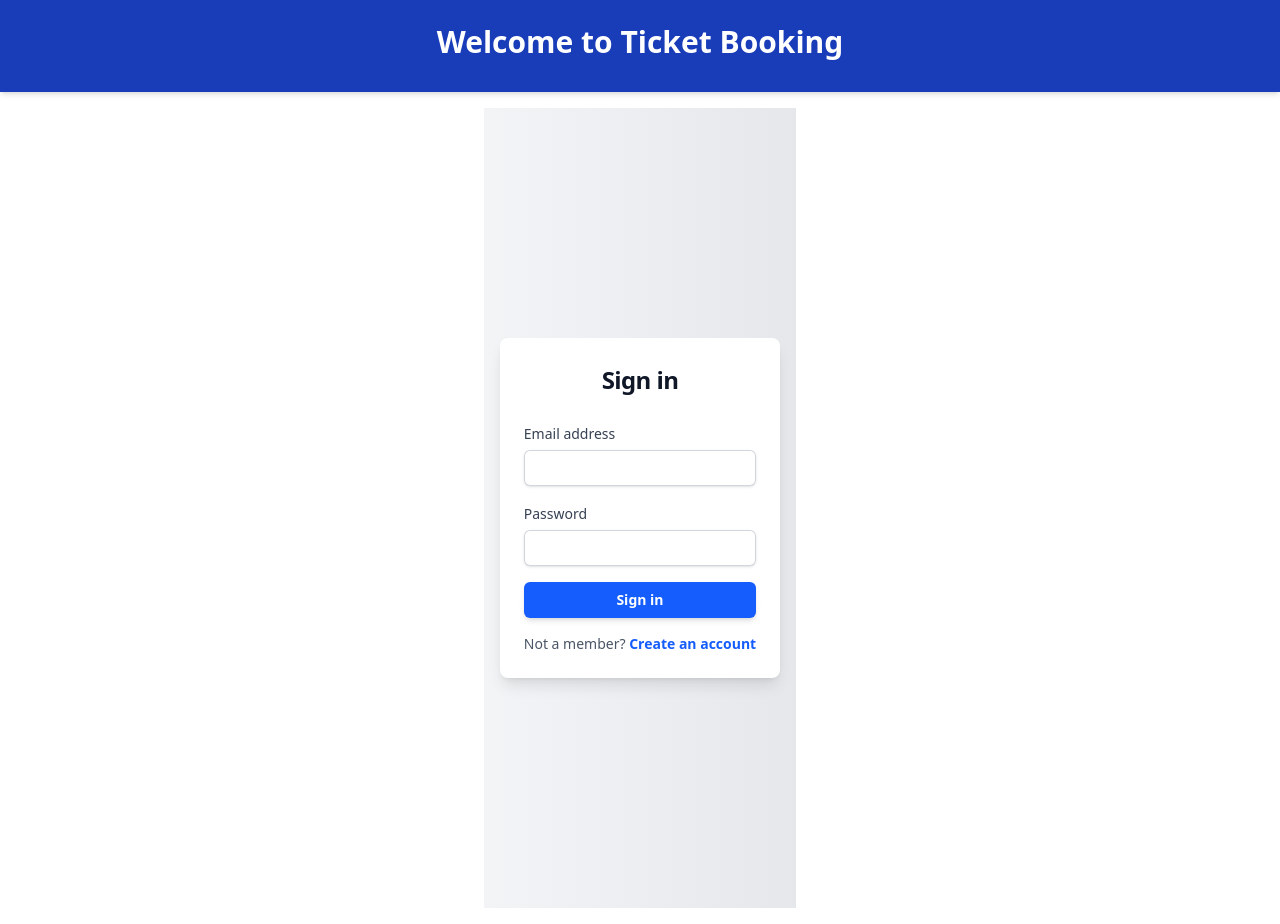
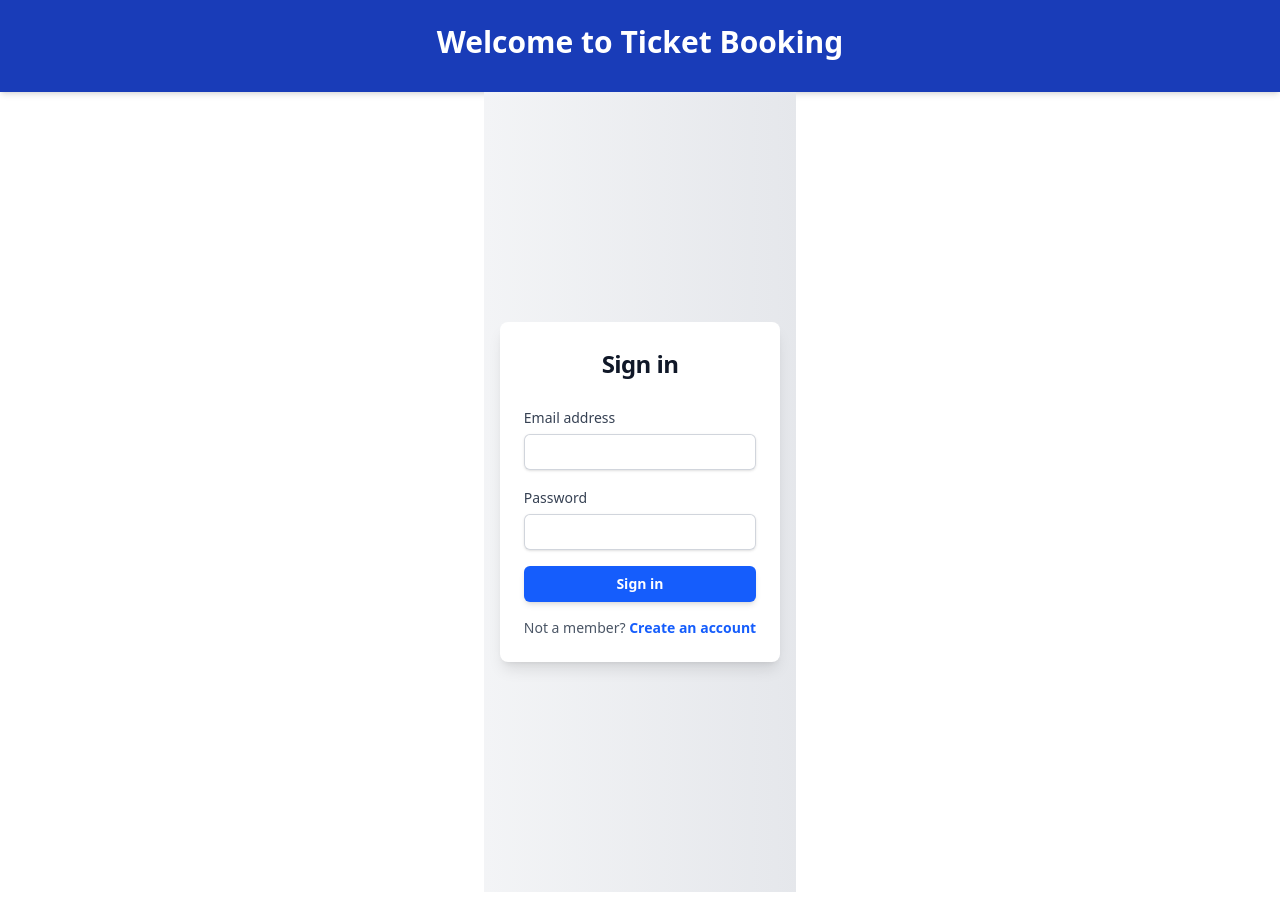
Before and after one commit to Srinandan2003/TICKET_BOOKING_APP, a React (Vite) app in the folder frontend/: page /login in a window 1280 px wide. After the commit the page ends 892 px from the top, so only its background shows below. Built offline with nearby package versions, Linux system fonts and the light colour scheme.

Commit message:
Changing the Ui

```diff
--- a/frontend/src/pages/LogInPage.jsx
+++ b/frontend/src/pages/LogInPage.jsx
@@ -10,9 +10,9 @@ function LogIn() {
       </div>
 
       {/* Login Form Section */}
-      <div className="flex-1 flex items-center justify-center w-full p-4">
+
         <Login />
-      </div>
+
     </div>
   );
 }
```
